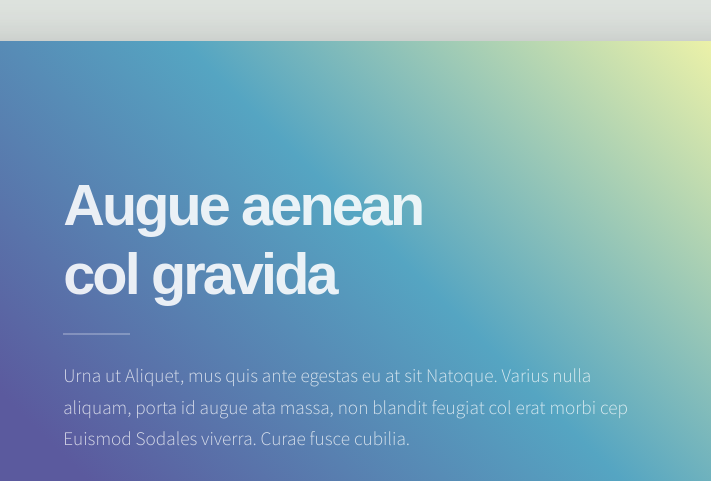
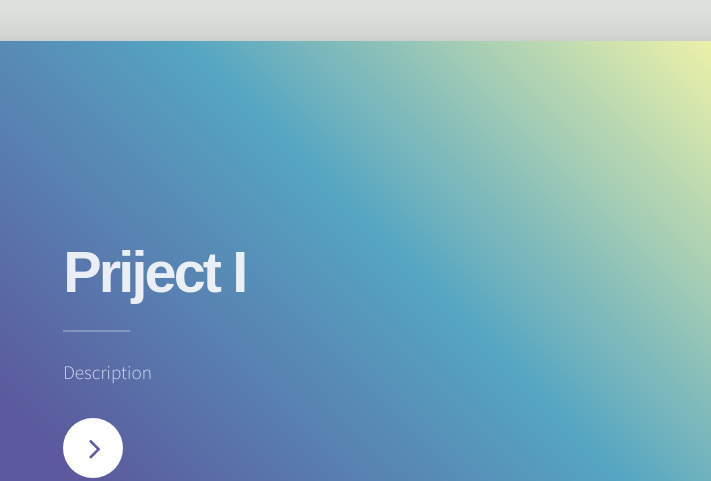
Before and after one commit to benediktus15/Portofolio, a plain HTML site: page index.html in a window 1280 px wide. Shown: the part 52-533 px from the top of the page, 436-1147 px from the left. Drawn offline with nearby package versions, Linux system fonts and the light colour scheme; a script that the page names is missing.

Commit message:
update index

```diff
--- a/index.html
+++ b/index.html
@@ -1,16 +1,11 @@
 <!DOCTYPE HTML>
-<!--
-	Ethereal by Pixelarity
-	pixelarity.com | hello@pixelarity.com
-	License: pixelarity.com/license
--->
 <html>
 	<head>
-		<title>Untitled</title>
+		<title>Portofolio</title>
 		<meta charset="utf-8" />
 		<meta name="viewport" content="width=device-width, initial-scale=1, user-scalable=no" />
 		<link rel="stylesheet" href="css/main.css" />
-		<noscript><link rel="stylesheet" href="assets/css/noscript.css" /></noscript>
+		<noscript><link rel=" stylesheet" href="assets/css/noscript.css" /></noscript>
 	</head>
 	<body>
 
@@ -23,9 +18,8 @@
 						<!-- Panel (Banner) -->
 							<section class="panel banner right">
 								<div class="content color0 span-3-75">
-									<h1 class="major">Augue aenean<br />
-									col gravida</h1>
-									<p>Urna ut Aliquet, mus quis ante egestas eu at sit Natoque. Varius nulla aliquam, porta id augue ata massa, non blandit feugiat col erat morbi cep Euismod Sodales viverra. Curae fusce cubilia.</p>
+									<h1 class="major">Priject I</h1>
+									<p>Description</p>
 									<ul class="actions">
 										<li><a href="#first" class="button special color1 circle icon fa-angle-right">Next</a></li>
 									</ul>
@@ -38,8 +32,8 @@
 						<!-- Panel (Spotlight) -->
 							<section class="panel spotlight medium right" id="first">
 								<div class="content span-7">
-									<h2 class="major">Sed etiam aenean</h2>
-									<p>Mauris et ligula arcu. Proin dapibus convallis accumsan. Lorem maximus hendrerit orci, sit amet elementum massa hendrerit sed. Donec et ullamcorper ligula. Suspendisse amet potenti. Ut pretium libero eleifend euismod sed tristique. Quisque dictum magna risus, id ultricies justo sagittis vitae. Sed id odio tempor, porttitor elit amet, gravida hendrerit fringilla lorem ipsum dolor.</p>
+									<h2 class="major">Priject II</h2>
+									<p>Description</p>
 								</div>
 								<div class="image filtered tinted" data-position="top left">
 									<img src="images/pic02.jpg" alt="" />
```
